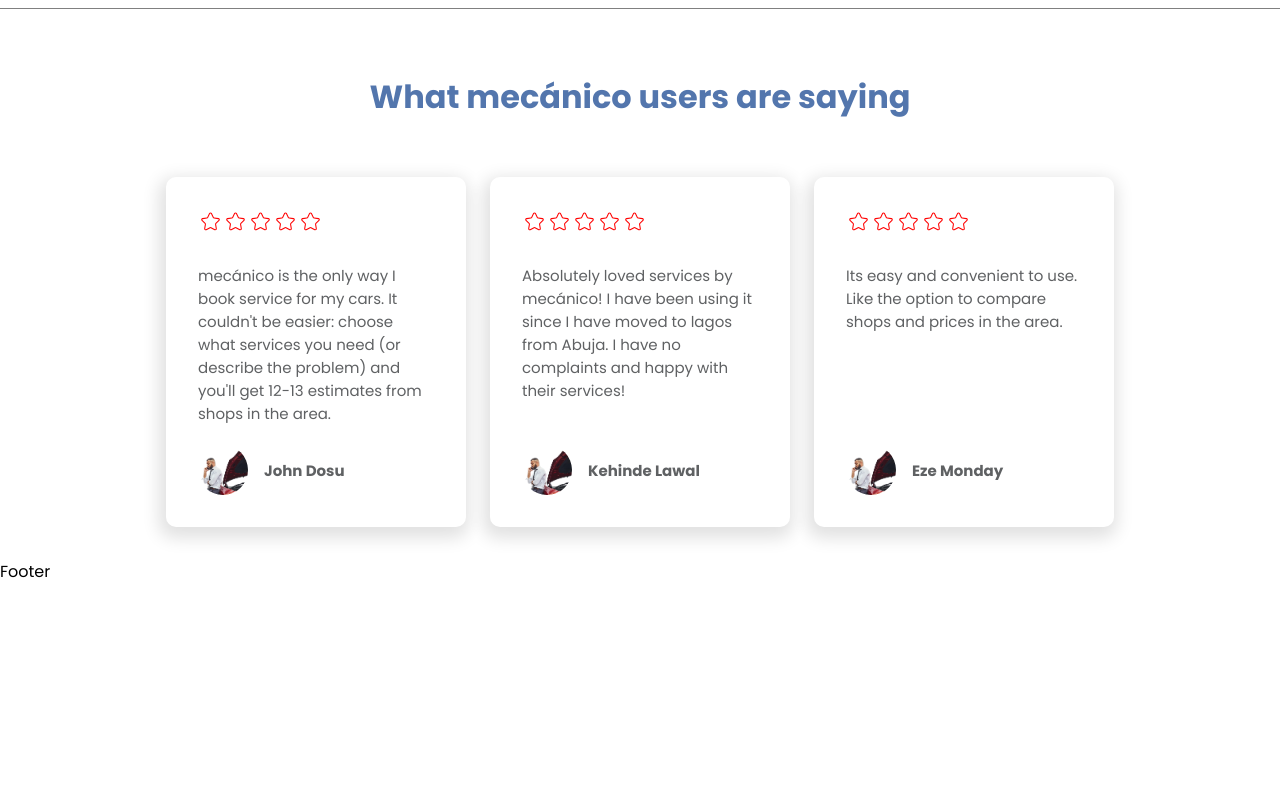
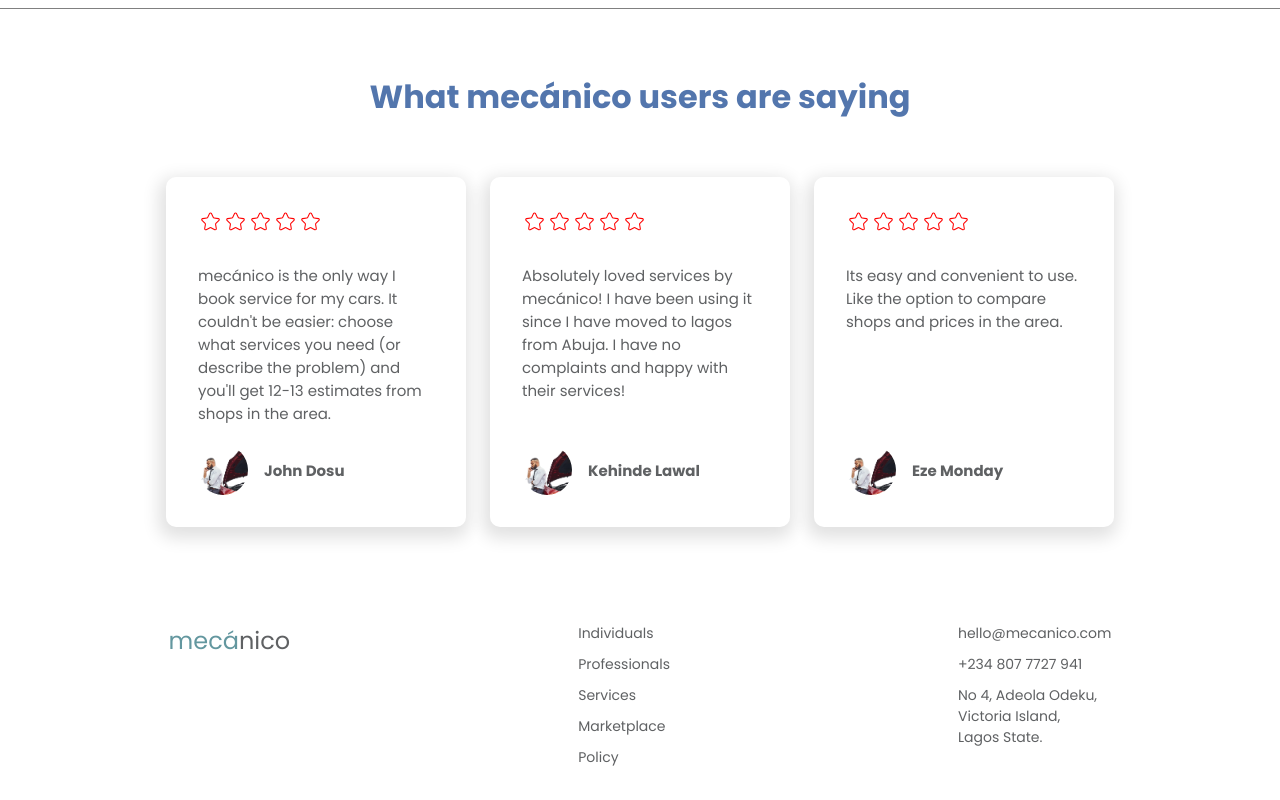
Before and after one commit to Deyjuwon/mecanico, a React (Vite) app: page / in a window 1280 px wide. Shown: the part 2484-3284 px from the top of the page. Before the commit the page ends 3068 px from the top, so only its background shows below. Built offline with nearby package versions, Linux system fonts and the light colour scheme.

Commit message:
updated and styled footer component

```diff
--- a/src/Components/Footer/Footer.css
+++ b/src/Components/Footer/Footer.css
@@ -0,0 +1,38 @@
+footer {
+    display: flex;
+    justify-content: center;
+    gap: 18rem;
+    color: #5f6163;
+    margin-top: 6rem;
+    margin-bottom: 2rem;
+    font-size: 14px;
+
+}
+
+
+.ft-1 span {
+    font-size: 24px;
+}
+
+.ft-1 > p >span:nth-child(1) {
+    color: 	#63979f;
+}
+
+
+
+.ft {
+    display: flex;
+    flex-direction: column;
+    gap: 10px;
+}
+
+.ft ul {
+    display: flex;
+    flex-direction: column;
+    gap: 10px;
+
+}
+
+.ft ul li a {
+    color: #5f6163;
+}
--- a/src/Components/Footer/Footer.jsx
+++ b/src/Components/Footer/Footer.jsx
@@ -1,8 +1,29 @@
 import React from 'react'
+import './Footer.css'
 
 const Footer = () => {
   return (
-    <div>Footer</div>
+    <footer className='px'>
+      <div className='ft ft-1'>
+        <p><span>mecá</span><span>nico</span></p>
+      </div>
+      <div className='ft ft-2'>
+        <ul>
+          <li><a href="">Individuals</a></li>
+          <li><a href="">Professionals</a></li>
+          <li><a href="">Services</a></li>
+          <li><a href="">Marketplace</a></li>
+          <li><a href="">Policy</a></li>
+        </ul>
+
+      </div>
+      <div className='ft ft-3'>
+        <p>hello@mecanico.com</p>
+        <p>+234 807 7727 941</p>
+        <p>No 4, Adeola Odeku, <br />Victoria Island, <br />Lagos State.</p>
+
+      </div>
+    </footer>
   )
 }
 
```
